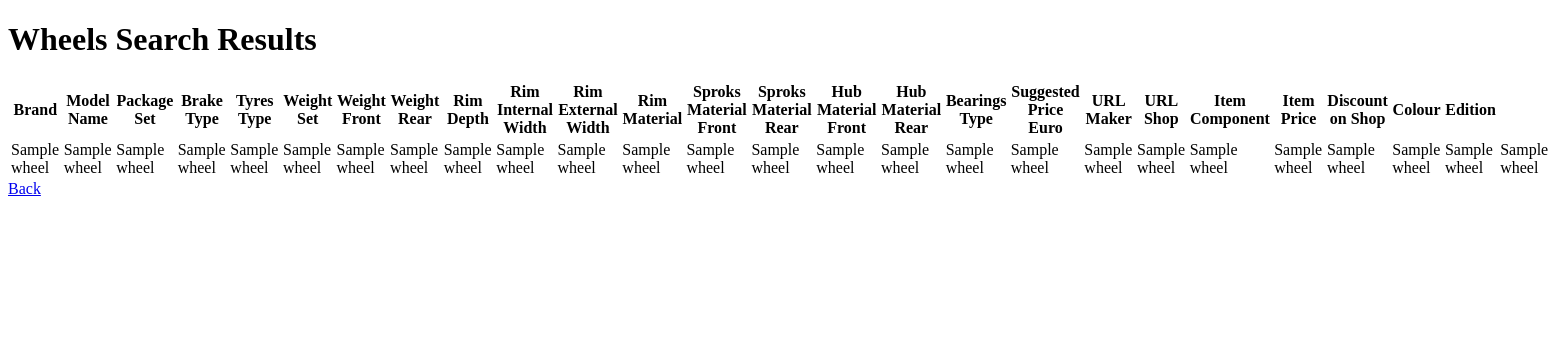
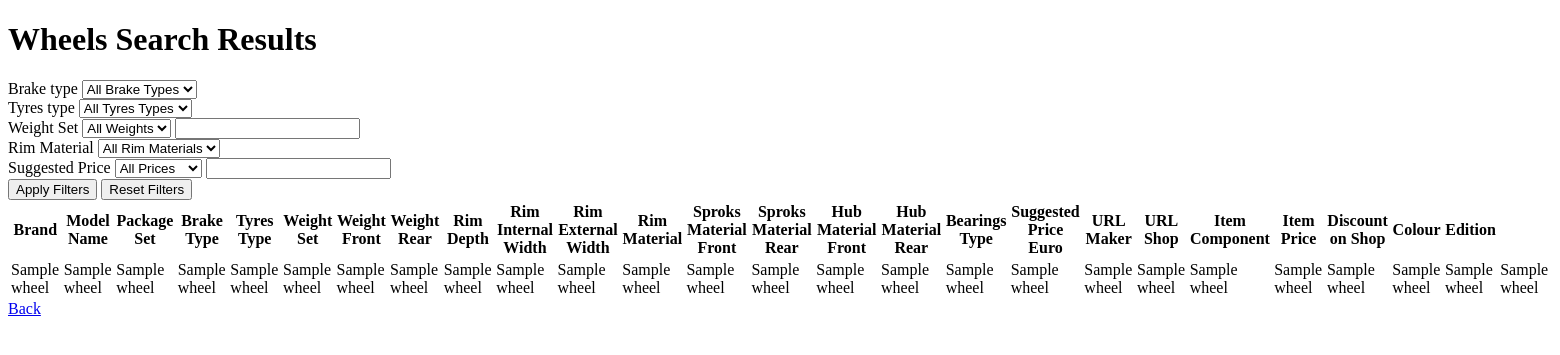
Before and after one commit to MarKoJP99/cycling_marketplace, a Flask app: template wheels/templates/results_wheels.html in a window 1560 px wide. Shown: the top 355 px of the page. Run offline with Flask 3, Linux system fonts and the light colour scheme; the template is opened without the code that fills it: most values are stand-ins (such as "Sample title", 1, 10 or a date in 2020); parts of the project's set-up code (start-up, migrations or seed data) failed here and were passed over.

Commit message:
fixed results filter

```diff
--- a/wheels/templates/results_wheels.html
+++ b/wheels/templates/results_wheels.html
@@ -1,25 +1,73 @@
 {% extends "base.html" %}
 
 {% block content %}
-<!-- Add the code for the results_wheels.html template based on the following fields:
-brand, model_name, package_set, brake_type, tyres_type, weight_set,
-weight_front, weight_rear, rim_depth, rim_internal_width,
-rim_external_width, rim_material, sproks_material_front,
-sproks_material_rear, hub_material_front, hub_material_rear,
-bearings_type, suggested_price_euro, url_maker, url_shop,
-item_component, item_price, discount, colour, edition
--->
 <h1>Wheels Search Results</h1>
 
-    <table>
+<div class="filters-container">
+    <!-- Filter inputs -->
+    <div class="filter-item">
+        <!-- filter by brake type -->
+        <label for="brake-type-filter">Brake type</label>
+        <select id="brake-type-filter">
+            <option value="">All Brake Types</option>
+            <option value="Rim">rim</option>
+            <option value="Disc">disc</option>
+        </select>
+    </div>
+
+    <div class="filter-item">
+        <!--  filter by tyres type  -->
+        <label for="tyres-type-filter">Tyres type</label>
+        <select id="tyres-type-filter">
+            <option value="">All Tyres Types</option>
+            <option value="clincher">clincher</option>
+            <option value="tubular">tubular</option>
+            <option value="tubeless">tubeless</option>
+        </select>
+    </div>
+
+    <div class="filter-item">
+        <!--  filter by set weight  -->
+        <label for="weight-set-filter-value">Weight Set</label>
+        <select id="weight-set-filter-operator">
+            <option value="">All Weights</option>
+            <option value="less">Less Than</option>
+            <option value="more">More Than</option>
+        </select>
+        <input type="filter-number" id="weight-set-filter-value">
+    </div>
+
+    <div class="filter-item">
+        <!--  filter by rim material    -->
+        <laber for="rim-material-filter">Rim Material</laber>
+        <select id="rim-material-filter">
+            <option value="">All Rim Materials</option>
+            <option value="Aluminum">aluminum</option>
+            <option value="Carbon">carbon</option>
+        </select>
+    </div>
+
+    <div class="filter-item">
+        <!--  Suggested Price Euro  -->
+        <label for="suggested-price-value">Suggested Price</label>
+        <select id="price-set-filter-operator">
+            <option value="">All Prices</option>
+            <option value="less">Less Than</option>
+            <option value="more">More Than</option>
+        </select>
+        <input type="filter-number" id="suggested-price-value">
+    </div>
+
+    <div class="filter-item">
+        <!-- Filter and reset buttons -->
+        <button id="filter-button">Apply Filters</button>
+        <button id="reset-button">Reset Filters</button>
+    </div>
+</div>
+
+<!-- Results table -->
+<table id="results-table">
     <tr>
-            <!-- set the fields: brand, model_name, package_set,
-                brake_type, tyres_type, weight_set,
-weight_front, weight_rear, rim_depth, rim_internal_width,
-rim_external_width, rim_material, sproks_material_front,
-sproks_material_rear, hub_material_front, hub_material_rear,
-bearings_type, suggested_price_euro, url_maker, url_shop,
-item_component, item_price, discount, colour, edition -->
         <th>Brand</th>
         <th>Model Name</th>
         <th>Package Set</th>
@@ -47,7 +95,6 @@ item_component, item_price, discount, colour, edition -->
         <th> Edition </th>
     </tr>
     {% for wheel in results %}
-        <!-- here we are setting  -->
         <tr>
             <td>{{ wheel[1] }}</td>
             <td>{{ wheel[2] }}</td>
@@ -75,10 +122,11 @@ item_component, item_price, discount, colour, edition -->
             <td>{{ wheel[24] }}</td>
             <td>{{ wheel[25] }}</td>
             <td>{{ wheel[26] }}</td>
-
         </tr>
     {% endfor %}
 </table>
 
 <a href="{{ url_for('back') }}">Back</a>
+<script src="{{ url_for('wheels_bp.static', filename='js/filter_wheels.js') }}"></script>
+
 {% endblock %}
```
Also changed, not shown: wheels/static/CSS/styles.css (+15 -0 lines), wheels/static/js/filter_wheels.js (+69 -0 lines), 1 other file. Lines whose indentation alone changed are shown as unchanged.
